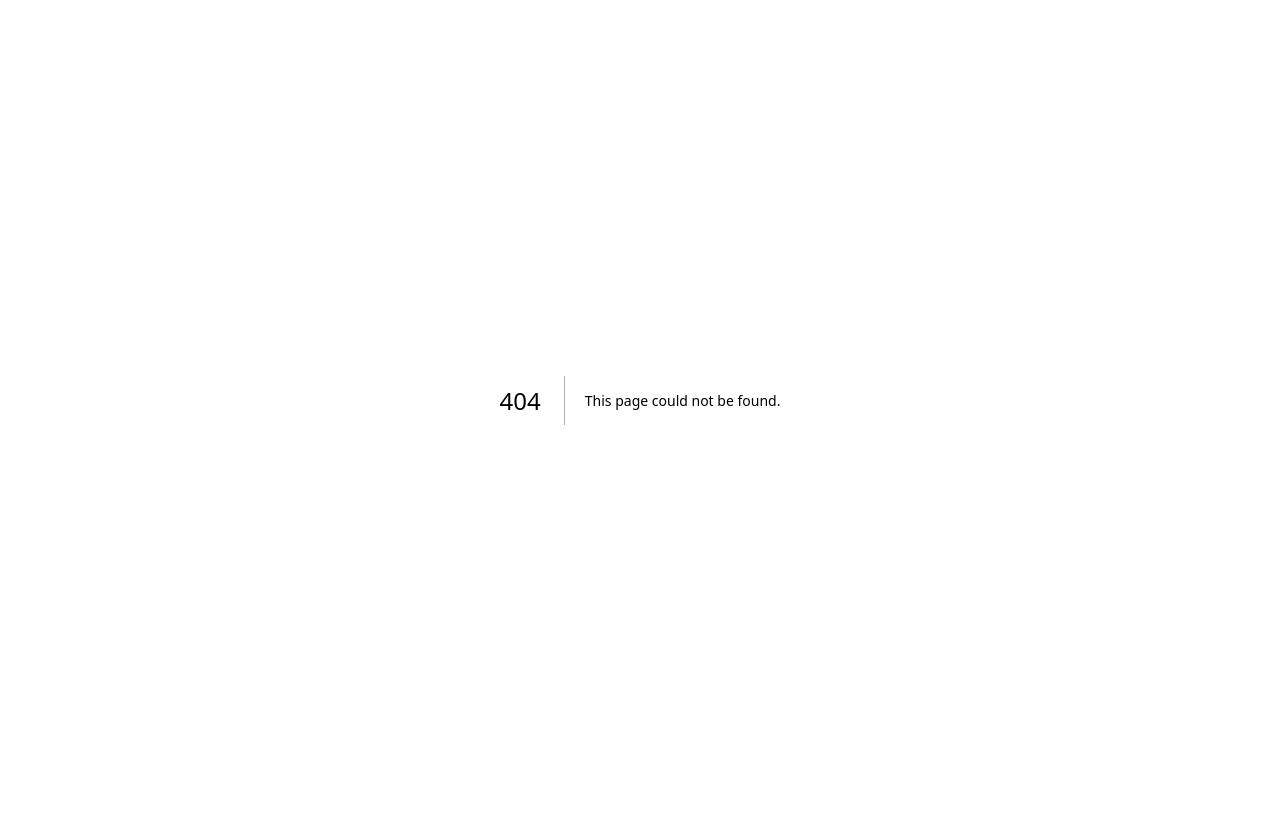
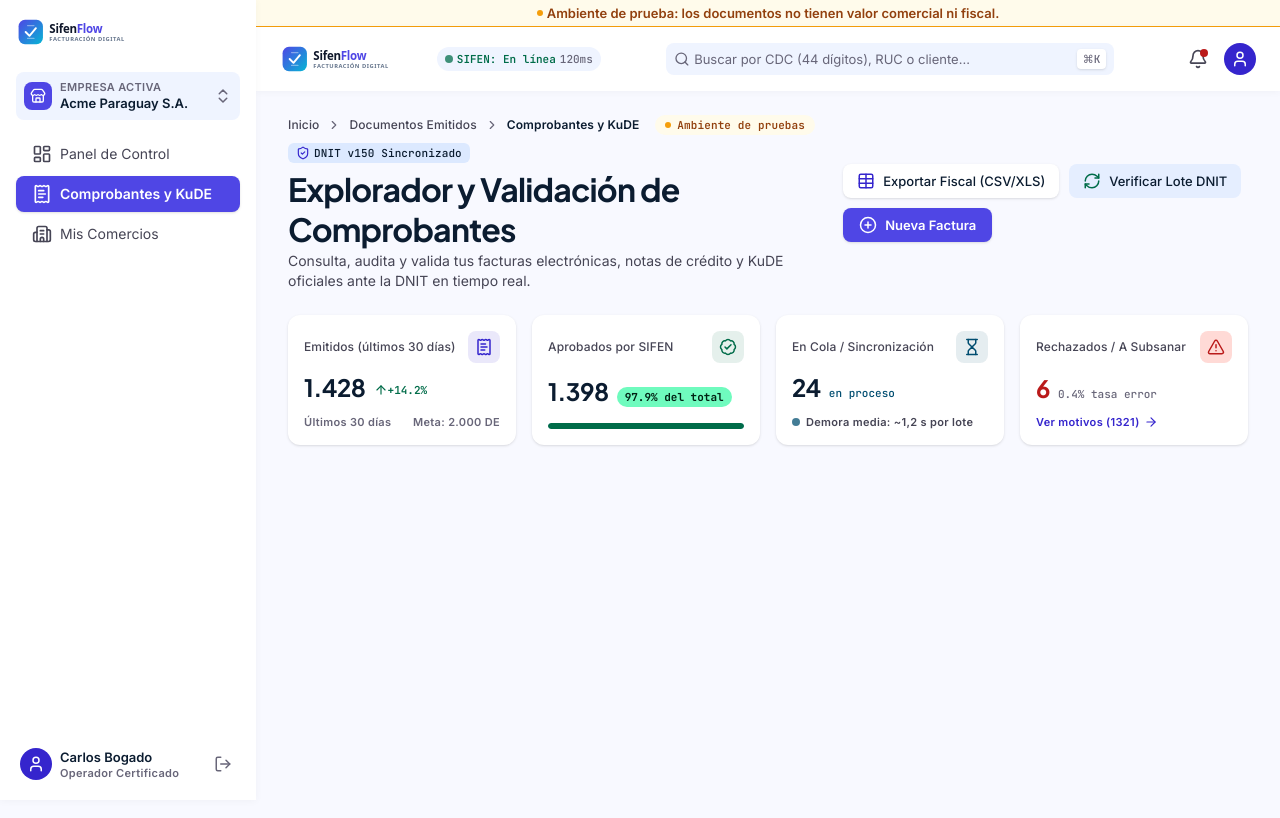
Before and after one commit to ferpiecel/facturacion-sifen, a Next.js app in the folder apps/web/: page /comprobantes in a window 1280 px wide. Before the commit this address had no page. Shown: the top 818 px of the page. Built offline with nearby package versions, Linux system fonts and the light colour scheme.

Commit message:
feat(web): add the documents explorer header and KPIs at /comprobantes
Mock period summary behind a typed fixture; the sidebar item now
resolves to the new route.

Refs: HU-E12-01, HU-E12-03

```diff
--- /dev/null
+++ b/apps/web/src/app/comprobantes/page.tsx
@@ -0,0 +1,10 @@
+import { DocumentsExplorer } from '../../features/documents/documents-explorer';
+import { PanelShell } from '../../features/panel/panel-shell';
+
+export default function ComprobantesPage() {
+  return (
+    <PanelShell environment="test" activePath="/comprobantes">
+      <DocumentsExplorer />
+    </PanelShell>
+  );
+}
--- /dev/null
+++ b/apps/web/src/features/documents/documents-explorer.tsx
@@ -0,0 +1,12 @@
+import { DocumentsHeader } from './documents-header';
+import { DocumentsKpis } from './documents-kpis';
+
+/** Content of the Stitch "Comprobantes y KuDE" screen. */
+export function DocumentsExplorer() {
+  return (
+    <div className="mx-auto flex w-full max-w-[1560px] flex-col gap-6 px-4 py-6 sm:px-6 lg:px-8">
+      <DocumentsHeader />
+      <DocumentsKpis />
+    </div>
+  );
+}
--- /dev/null
+++ b/apps/web/src/features/documents/documents-header.tsx
@@ -0,0 +1,66 @@
+import { ChevronRight, CirclePlus, RefreshCw, ShieldCheck, Table } from 'lucide-react';
+import Link from 'next/link';
+
+const SECONDARY_ACTION =
+  'inline-flex items-center gap-2 rounded-lg px-3.5 py-2 font-body-sm text-body-sm font-medium text-on-surface transition-all hover:bg-surface-container-high';
+
+/** Breadcrumb, title and primary actions of the Stitch "Comprobantes y KuDE" screen. */
+export function DocumentsHeader() {
+  return (
+    <header className="flex flex-col gap-4 lg:flex-row lg:items-center lg:justify-between">
+      <div className="flex flex-col gap-1.5">
+        <nav
+          aria-label="Ruta de navegación"
+          className="flex flex-wrap items-center gap-2 font-label-md text-label-md text-on-surface-variant"
+        >
+          <Link href="/" className="transition-colors hover:text-primary">
+            Inicio
+          </Link>
+          <ChevronRight aria-hidden="true" className="size-3.5 text-outline" />
+          <span>Documentos Emitidos</span>
+          <ChevronRight aria-hidden="true" className="size-3.5 text-outline" />
+          <span aria-current="page" className="font-semibold text-on-surface">
+            Comprobantes y KuDE
+          </span>
+          <span className="ml-2 flex items-center gap-1.5 rounded-full bg-test-environment px-2.5 py-0.5 font-code-sm text-code-sm font-semibold text-on-test-environment">
+            <span aria-hidden="true" className="size-1.5 rounded-full bg-test-environment-accent" />
+            Ambiente de pruebas
+          </span>
+          <span className="flex items-center gap-1 rounded-md bg-surface-container-high px-2 py-0.5 font-code-sm text-code-sm text-on-surface">
+            <ShieldCheck aria-hidden="true" className="size-3.5 text-primary" />
+            DNIT v150 Sincronizado
+          </span>
+        </nav>
+        <div className="flex flex-col">
+          <h1 className="font-headline-xl text-headline-xl tracking-tight text-on-surface">
+            Explorador y Validación de Comprobantes
+          </h1>
+          <p className="mt-0.5 font-body-md text-body-md text-on-surface-variant">
+            Consulta, audita y valida tus facturas electrónicas, notas de crédito y KuDE oficiales
+            ante la DNIT en tiempo real.
+          </p>
+        </div>
+      </div>
+      <div className="flex flex-wrap items-center gap-2.5">
+        <button
+          type="button"
+          className={`${SECONDARY_ACTION} bg-surface-container-lowest shadow-sm`}
+        >
+          <Table aria-hidden="true" className="size-[18px] text-primary" />
+          Exportar Fiscal (CSV/XLS)
+        </button>
+        <button type="button" className={`${SECONDARY_ACTION} bg-surface-container`}>
+          <RefreshCw aria-hidden="true" className="size-[18px] text-secondary" />
+          Verificar Lote DNIT
+        </button>
+        <button
+          type="button"
+          className="inline-flex items-center gap-2 rounded-lg bg-primary-container px-4 py-2 font-body-sm text-body-sm font-semibold text-on-primary shadow-sm transition-all hover:bg-primary"
+        >
+          <CirclePlus aria-hidden="true" className="size-[18px]" />
+          Nueva Factura
+        </button>
+      </div>
+    </header>
+  );
+}
--- /dev/null
+++ b/apps/web/src/features/documents/documents-kpis.tsx
@@ -0,0 +1,115 @@
+import {
+  ArrowRight,
+  ArrowUp,
+  BadgeCheck,
+  Hourglass,
+  ReceiptText,
+  TriangleAlert,
+} from 'lucide-react';
+
+import { SAMPLE_PERIOD_SUMMARY as S } from './sample-documents';
+
+const CARD =
+  'relative flex flex-col justify-between overflow-hidden rounded-xl bg-surface-container-lowest p-4 shadow-sm';
+const LABEL = 'font-label-md text-label-md font-medium text-on-surface-variant';
+const VALUE = 'font-headline-lg text-headline-lg font-bold text-on-surface';
+const ICON = 'flex size-8 items-center justify-center rounded-lg';
+
+const integer = (value: number) => String(value).replace(/\B(?=(\d{3})+(?!\d))/g, '.');
+const percent = (value: number) => `${value.toFixed(1)}%`;
+
+/** Period indicators (HU-E12-03): issued, approved, queued and rejected. */
+export function DocumentsKpis() {
+  return (
+    <section
+      aria-label="Indicadores del período"
+      className="grid grid-cols-1 gap-4 sm:grid-cols-2 lg:grid-cols-4"
+    >
+      <div className={CARD}>
+        <div className="flex items-center justify-between">
+          <span className={LABEL}>Emitidos (últimos 30 días)</span>
+          <div className={`${ICON} bg-primary/10 text-primary`}>
+            <ReceiptText aria-hidden="true" className="size-[18px]" />
+          </div>
+        </div>
+        <div className="mt-2 flex items-baseline gap-2">
+          <span className={VALUE}>{integer(S.issued)}</span>
+          <span className="flex items-center font-code-sm text-code-sm font-semibold text-secondary">
+            <ArrowUp aria-hidden="true" className="size-3.5" />
+            {`+${percent(S.issuedGrowthPct)}`}
+          </span>
+        </div>
+        <div className="mt-3 flex items-center justify-between font-label-sm text-label-sm text-outline">
+          <span>{S.period}</span>
+          <span>{`Meta: ${integer(S.goal)} DE`}</span>
+        </div>
+      </div>
+      <div className={CARD}>
+        <div className="flex items-center justify-between">
+          <span id="kpi-approved" className={LABEL}>
+            Aprobados por SIFEN
+          </span>
+          <div className={`${ICON} bg-secondary/10 text-secondary`}>
+            <BadgeCheck aria-hidden="true" className="size-[18px]" />
+          </div>
+        </div>
+        <div className="mt-2 flex items-baseline gap-2">
+          <span className={VALUE}>{integer(S.approved)}</span>
+          <span className="rounded-full bg-secondary-fixed px-2 py-0.5 font-code-sm text-code-sm font-bold text-on-secondary-fixed">
+            {`${percent(S.approvedPct)} del total`}
+          </span>
+        </div>
+        <div
+          role="progressbar"
+          aria-label="Aprobados por SIFEN"
+          aria-valuemin={0}
+          aria-valuemax={100}
+          aria-valuenow={S.approvedPct}
+          className="mt-3 h-1.5 w-full overflow-hidden rounded-full bg-surface-container-high"
+        >
+          <div className="h-full rounded-full bg-secondary" style={{ width: `%` }} />
+        </div>
+      </div>
+      <div className={CARD}>
+        <div className="flex items-center justify-between">
+          <span className={LABEL}>En Cola / Sincronización</span>
+          <div className={`${ICON} bg-tertiary/10 text-tertiary`}>
+            <Hourglass aria-hidden="true" className="size-[18px]" />
+          </div>
+        </div>
+        <div className="mt-2 flex items-baseline gap-2">
+          <span className={VALUE}>{integer(S.queued)}</span>
+          <span className="font-code-sm text-code-sm font-medium text-tertiary">en proceso</span>
+        </div>
+        <div className="mt-3 flex items-center gap-1.5 font-label-sm text-label-sm text-on-surface-variant">
+          <span
+            aria-hidden="true"
+            className="size-2 rounded-full bg-tertiary motion-safe:animate-pulse"
+          />
+          <span>{`Demora media: ~${String(S.queueAvgLatencySeconds).replace('.', ',')} s por lote`}</span>
+        </div>
+      </div>
+      <div className={CARD}>
+        <div className="flex items-center justify-between">
+          <span className={LABEL}>Rechazados / A Subsanar</span>
+          <div className={`${ICON} bg-error-container text-error`}>
+            <TriangleAlert aria-hidden="true" className="size-[18px]" />
+          </div>
+        </div>
+        <div className="mt-2 flex items-baseline gap-2">
+          <span className="font-headline-lg text-headline-lg font-bold text-error">
+            {S.rejected}
+          </span>
+          <span className="font-code-sm text-code-sm text-outline">{`${percent(S.errorRatePct)} tasa error`}</span>
+        </div>
+        <button
+          type="button"
+          className="mt-2.5 flex items-center gap-1 text-left font-label-sm text-label-sm font-semibold text-primary hover:underline"
+        >
+          {`Ver motivos (${S.rejectionCodes.join(' / ')})`}
+          <ArrowRight aria-hidden="true" className="size-3.5" />
+        </button>
+      </div>
+    </section>
+  );
+}
--- /dev/null
+++ b/apps/web/src/features/documents/sample-documents.ts
@@ -0,0 +1,33 @@
+// Mock data for the documents explorer until `GET /v1/documents` exists (the
+// screen shows "Datos de ejemplo"). Shapes mirror the domain so the fixture can
+// be swapped for the API response.
+
+export interface PeriodSummary {
+  period: string;
+  issued: number;
+  issuedGrowthPct: number;
+  goal: number;
+  approved: number;
+  approvedPct: number;
+  queued: number;
+  queueAvgLatencySeconds: number;
+  rejected: number;
+  errorRatePct: number;
+  /** SIFEN codes behind the rejected documents (verified rules only). */
+  rejectionCodes: readonly string[];
+}
+
+// 1.398 approved + 24 queued + 6 rejected = 1.428 issued.
+export const SAMPLE_PERIOD_SUMMARY: PeriodSummary = {
+  period: 'Últimos 30 días',
+  issued: 1428,
+  issuedGrowthPct: 14.2,
+  goal: 2000,
+  approved: 1398,
+  approvedPct: 97.9,
+  queued: 24,
+  queueAvgLatencySeconds: 1.2,
+  rejected: 6,
+  errorRatePct: 0.4,
+  rejectionCodes: ['1321'],
+};
```
Also changed, not shown: 1 other file (tests, documents, lock files or other folders).
